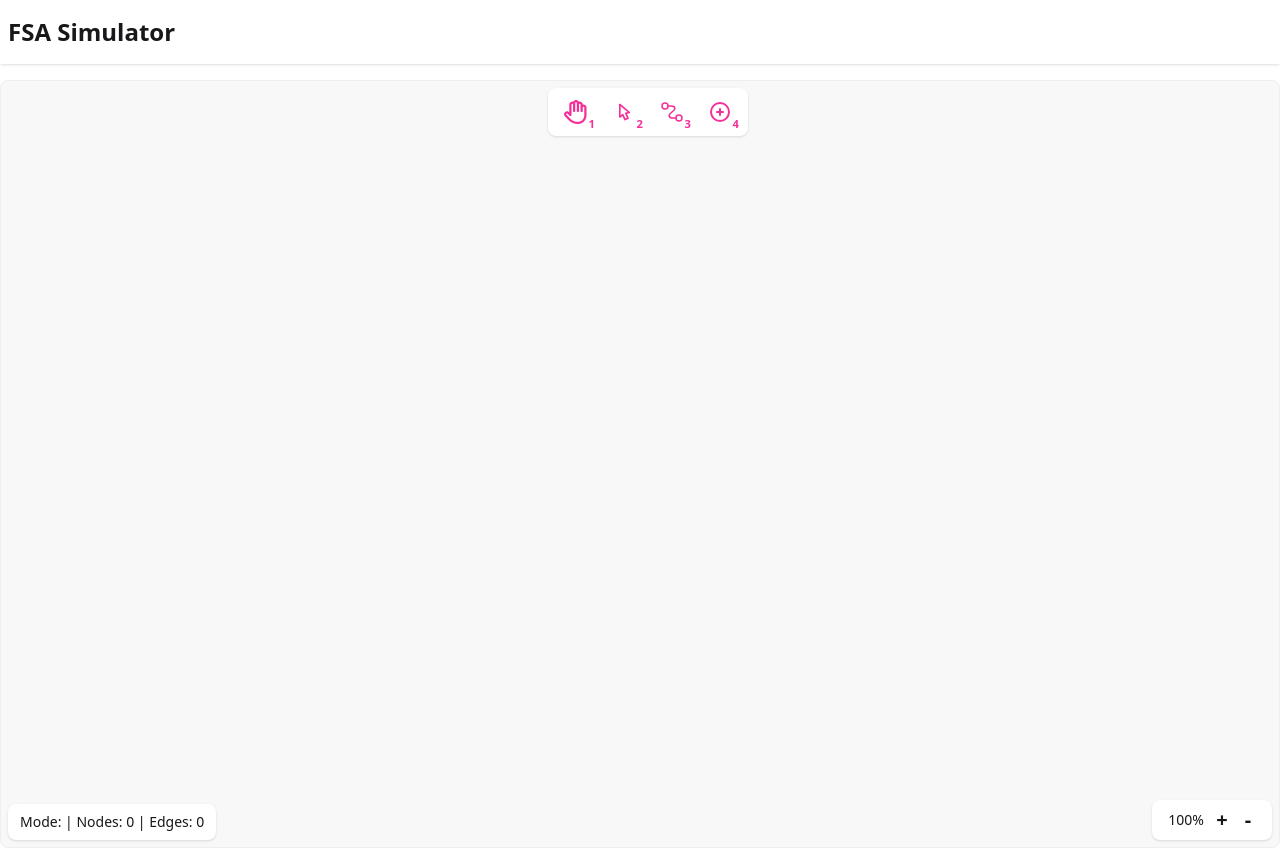
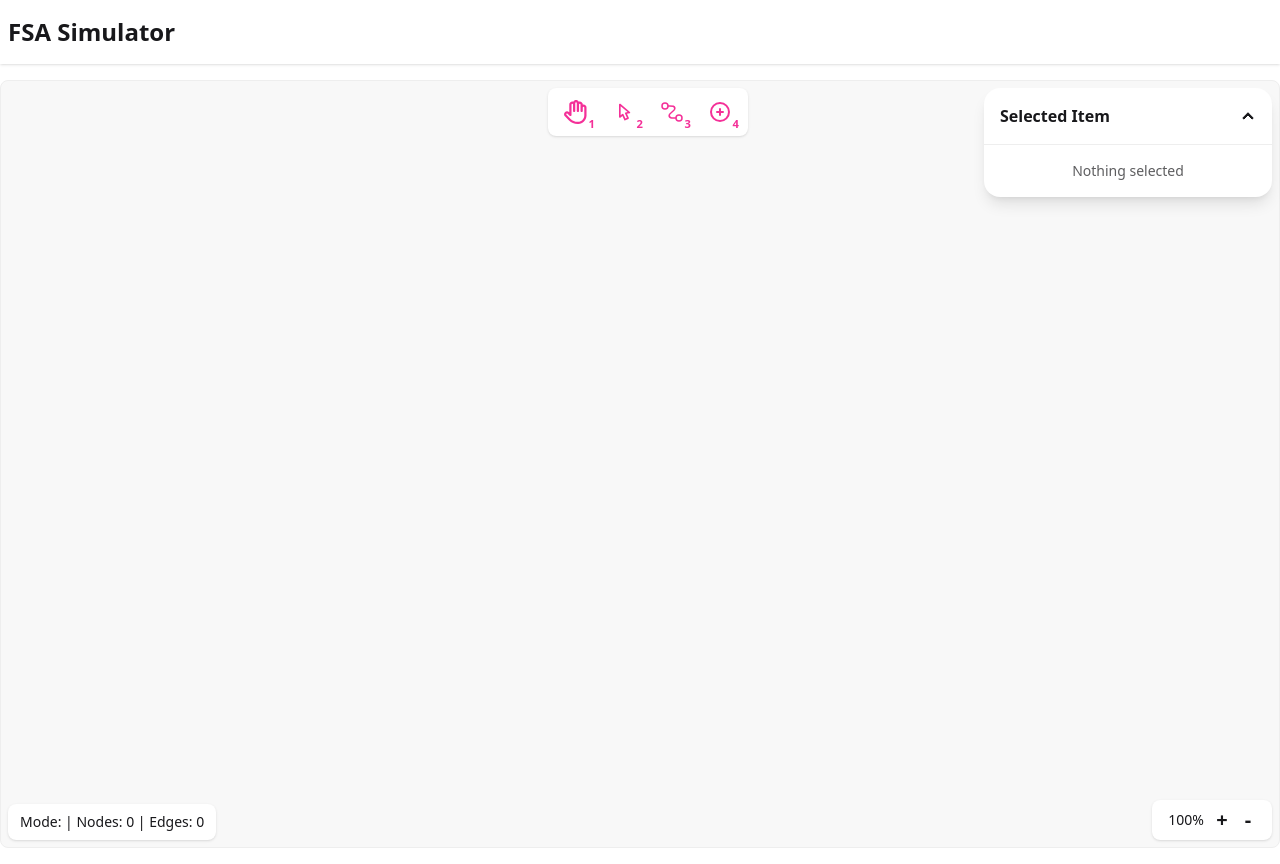
Before and after one commit to cactuuus/FSA-simulator, a SvelteKit app: page / in a window 1280 px wide. Built offline with nearby package versions, Linux system fonts and the light colour scheme.

Commit message:
panel in place, binding to data

```diff
--- /dev/null
+++ b/src/lib/UI/EdgeDetails.svelte
@@ -0,0 +1,24 @@
+<script lang="ts">
+	import { Edge } from '$lib/fsa';
+
+	const { edge }: { edge: Edge } = $props();
+</script>
+
+<div class="flex flex-col gap-6">
+	<label for="label">
+		Label
+		<input
+			id="label"
+			type="text"
+			class="input-bordered input mt-1 w-full"
+			bind:value={edge.label}
+		/>
+	</label>
+	<hr class="border-base-content/70" />
+	<div class="mt-1 flex items-center justify-end gap-2">
+		<span class="flex-1">Connects</span>
+		<span class="badge font-bold badge-info">{edge.from.label}</span>
+		⟶
+		<span class="badge font-bold badge-info">{edge.to.label}</span>
+	</div>
+</div>
--- /dev/null
+++ b/src/lib/UI/NodeDetails.svelte
@@ -0,0 +1,35 @@
+<script lang="ts">
+	import { Node } from '$lib/fsa';
+
+	const { node }: { node: Node } = $props();
+</script>
+
+<div class="flex flex-col gap-6">
+	<label for="label">
+		Label
+		<input
+			id="label"
+			type="text"
+			class="input-bordered input mt-1 w-full"
+			bind:value={node.label}
+		/>
+	</label>
+	<label for="isAccepting" class="flex items-center justify-between gap-2">
+		Is Accepting
+		<input
+			id="isAccepting"
+			type="checkbox"
+			class="checkbox checkbox-success"
+			bind:checked={node.isAccepting}
+		/>
+	</label>
+	<label for="isStarting" class="flex items-center justify-between gap-2">
+		Is Starting
+		<input
+			id="isStarting"
+			type="checkbox"
+			class="checkbox checkbox-success"
+			bind:checked={node.isStart}
+		/>
+	</label>
+</div>
--- /dev/null
+++ b/src/lib/UI/SelectedItemPanel.svelte
@@ -0,0 +1,27 @@
+<script lang="ts">
+	import { type FSAItem, Node, Edge } from '$lib/fsa';
+	import NodeDetails from './NodeDetails.svelte';
+	import EdgeDetails from './EdgeDetails.svelte';
+
+	const { item }: { item: FSAItem | null } = $props();
+	let showContent = $state(true);
+</script>
+
+<details
+	bind:open={showContent}
+	class="collapse-arrow collapse w-72 rounded-2xl bg-base-100 shadow-lg"
+>
+	<summary class="collapse-title border-b border-base-300 p-4 font-semibold">
+		Selected Item
+	</summary>
+
+	<div class="collapse-content p-4">
+		{#if item instanceof Node}
+			<NodeDetails node={item} />
+		{:else if item instanceof Edge}
+			<EdgeDetails edge={item} />
+		{:else}
+			<p class="text-center text-sm text-base-content/70">Nothing selected</p>
+		{/if}
+	</div>
+</details>
--- a/src/routes/+page.svelte
+++ b/src/routes/+page.svelte
@@ -9,6 +9,7 @@
 	} from '$lib/state-machine';
 	import DrawingBoard from '$lib/UI/canvas/DrawingBoard.svelte';
 	import { editor } from '$lib/stores/editor.svelte';
+	import SelectedItemPanel from '$lib/UI/SelectedItemPanel.svelte';
 
 	/**
 	 * Toolbar tools configuration.
@@ -68,6 +69,10 @@
 		{/each}
 	</ul>
 
+	<div class="absolute top-2 right-2">
+		<SelectedItemPanel item={editor.selectedItem} />
+	</div>
+
 	<div class="absolute bottom-2 left-2 rounded-box bg-base-100 px-3 py-2 text-sm shadow">
 		Mode: {editor.stateManager.currentState?.name}
 		| Nodes: {editor.fsaGraph.nodes.length}
```
